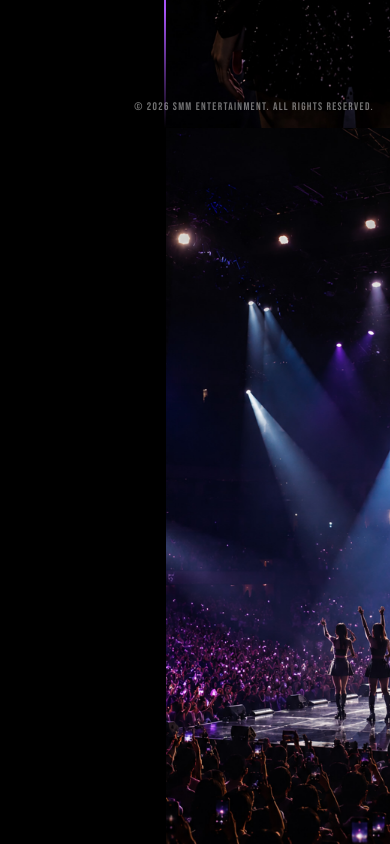
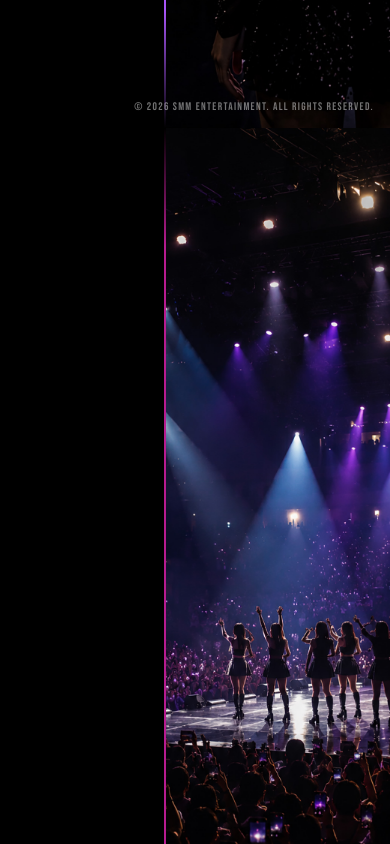
Before and after one commit to seven2303779642-lab/smme-landing-page, a Next.js app: page / in a window 390 px wide. Shown: the part 1560-2404 px from the top of the page. Built offline with nearby package versions, Linux system fonts and the light colour scheme.

Commit message:
mobile scene 3 line added

```diff
--- a/components/SceneSection.tsx
+++ b/components/SceneSection.tsx
@@ -25,7 +25,7 @@ const fadeUpVariants = {
 };
 
 const SCENE_3_IMAGE_FOCUS = {
-  x: "70%",
+  x: "100%",
   y: "50%",
 } as const;
 
--- a/data/scenes.ts
+++ b/data/scenes.ts
@@ -12,8 +12,6 @@ export type SceneItem = {
   ctaHref?: string;
   subtitleAccentPrefix?: string;
 };
-
-const MAGENTA_RGB = "183, 27, 143";
 
 export function getSceneAccentClasses(accent: SceneAccent) {
   if (accent === "gold") {
@@ -40,7 +38,8 @@ export function getSceneAccentClasses(accent: SceneAccent) {
         "border-magenta-accent/50 hover:border-magenta-accent hover:bg-magenta-accent/10",
       indicatorBg: "bg-magenta-accent",
       indicatorText: "text-magenta-accent",
-      mobileDivider: `bg-[linear-gradient(to_bottom,rgba(${MAGENTA_RGB},0)_0%,rgba(${MAGENTA_RGB},1)_14%,rgba(${MAGENTA_RGB},1)_86%,rgba(${MAGENTA_RGB},0)_100%)]`,
+      mobileDivider:
+        "bg-[linear-gradient(to_bottom,rgba(183,27,143,0)_0%,rgba(183,27,143,1)_14%,rgba(183,27,143,1)_86%,rgba(183,27,143,0)_100%)]",
     };
   }
 
```
